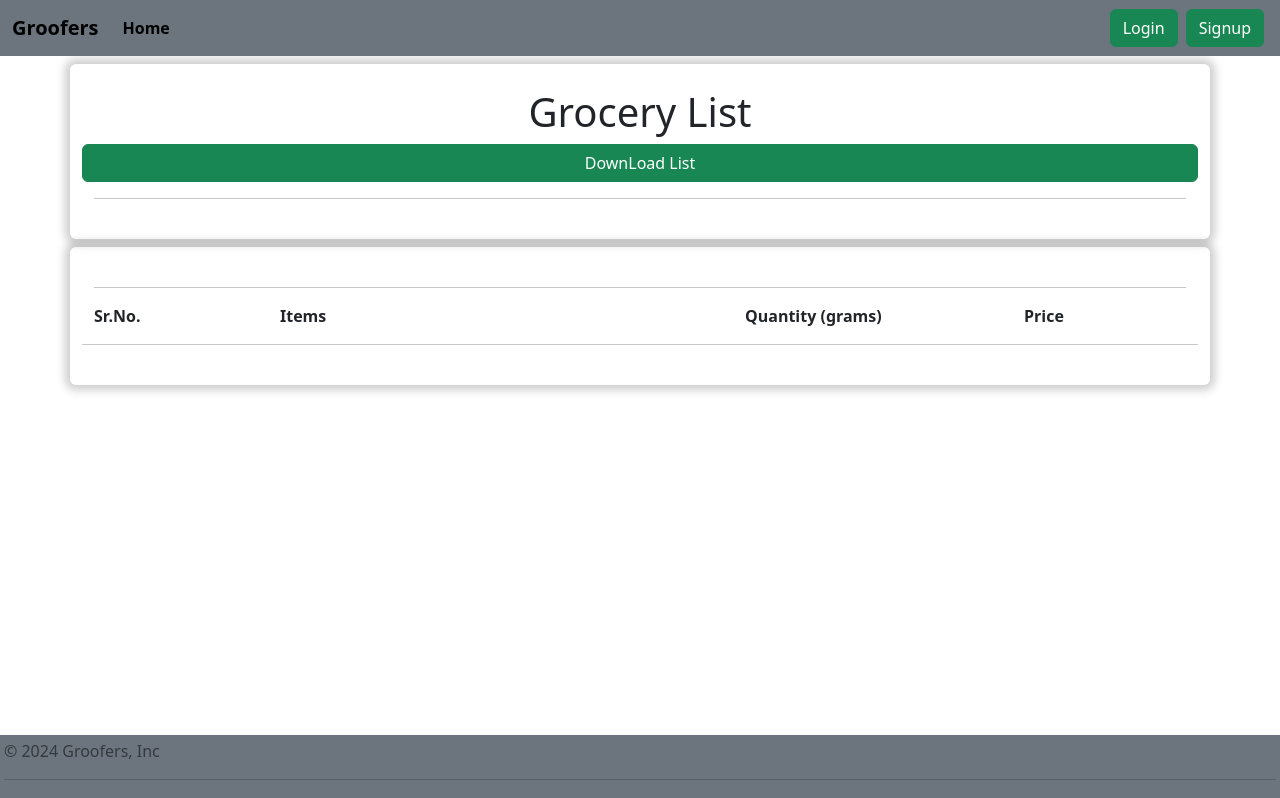
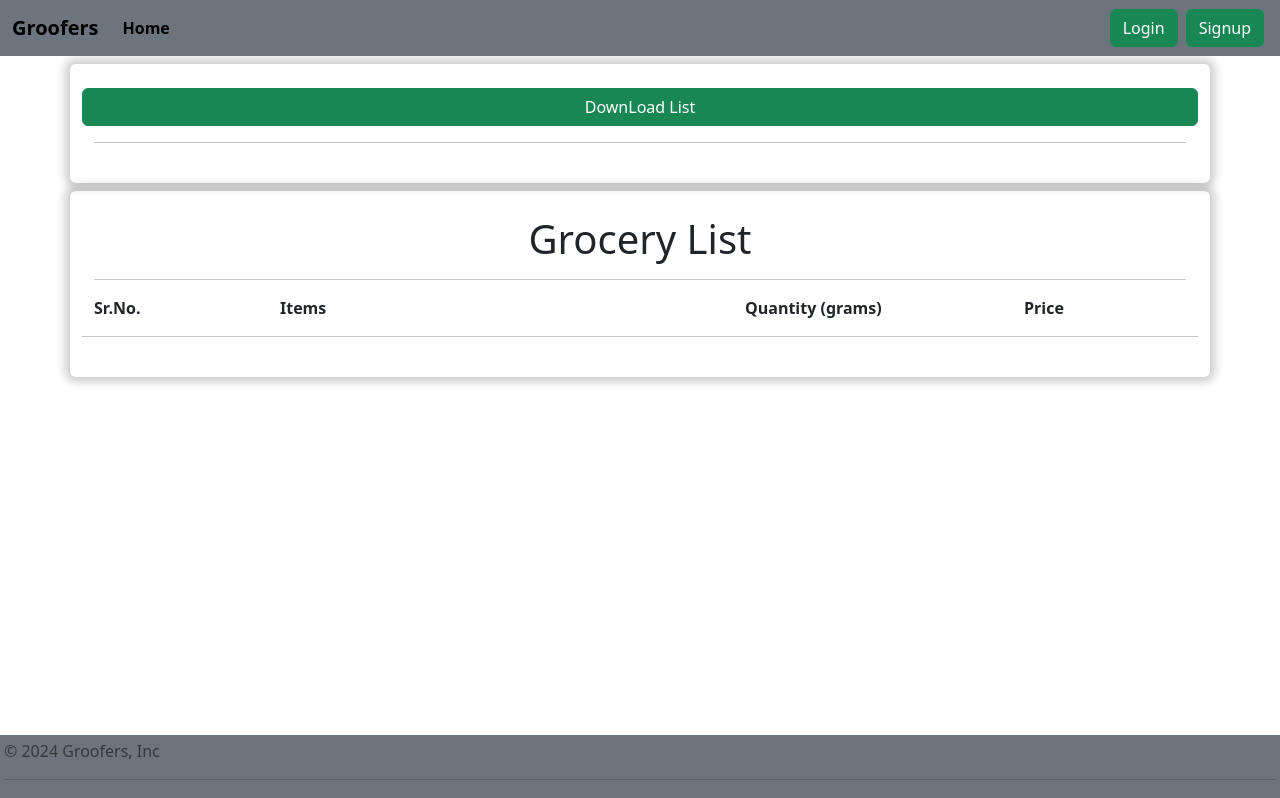
Before and after one commit to ankit142jaiswal/Grocery_List, a React (Create React App) app in the folder frontend/: page /grocerylist in a window 1280 px wide. Built offline with nearby package versions, Linux system fonts and the light colour scheme.

Commit message:
Updated Mylist

```diff
--- a/frontend/src/Screen/Grocerylist.js
+++ b/frontend/src/Screen/Grocerylist.js
@@ -7,9 +7,13 @@ export const Grocerylist = () => {
   const pdfRef = useRef()
 
   const downloadPDF = () =>{
-    document.getElementById('glh').innerHTML = 'Grocery List'
-    const input = pdfRef.current;
-    html2canvas(input).then((canvas)=>{
+
+    if (window.grocery_list.length == 0){
+        window.alert("Please Add Some Items !!")
+    }
+    else{
+        const input = pdfRef.current;
+        html2canvas(input).then((canvas)=>{
         const imgData = canvas.toDataURL('image/png');
         const pdf = new jsPDF('p', 'mm', 'a4', true);
         const pdfWidth = pdf.internal.pageSize.getWidth();
@@ -21,14 +25,16 @@ export const Grocerylist = () => {
         const imgY = 30;
         pdf.addImage(imgData, 'PNG', imgX, imgY, imgWidth * ratio, imgHeight * ratio);
         pdf.save('grocerylist');
-    });
+        });
+    window.alert('Grocery List Download Successfull !!')
+    }
   }
   return (
     <>
 
     <div className='container my-2 p-4 rounded'  ref={pdfRef}   style={{boxShadow: "0 0 10px 5px rgba(0, 0, 0, 0.2)", fontWeight: "bold"}} >
         <div className='row' >
-            <h1 className='text-center' >Grocery List</h1>
+            {/* <h1 className='text-center' >Grocery List</h1>                */}
             <button className='btn btn-success ' onClick={downloadPDF}>DownLoad List</button>
         </div>
         <hr />
@@ -37,7 +43,7 @@ export const Grocerylist = () => {
 
         <div className='row'>
             <div className=''>
-                <h1 className='text-center' id='glh'></h1>
+                <h1 className='text-center' id='glh'>Grocery List</h1>
                 <hr />
             </div>
                     <div className='col-2'>
--- a/frontend/src/Screen/Mylist.js
+++ b/frontend/src/Screen/Mylist.js
@@ -12,7 +12,7 @@ function Mylist() {
           }
       })
       response  = await response.json();
-      console.log(response[2])
+      setOrder_list(response[2])
 
   }
   useEffect(()=>{
@@ -29,8 +29,8 @@ function Mylist() {
       </div>
       <div className='container my-2 p-4 rounded' style={{boxShadow: "0 0 10px 5px rgba(0, 0, 0, 0.2)", fontWeight: "bold"}} >
           {
-            global.myorder_list.length != 0 ?
-            global.myorder_list.map((items,index)=>{
+            order_list.length != 0 ?
+            order_list.map((items,index)=>{
               return  (
                   <div className="btn col-12 m-1" style={{boxShadow: "0 0 10px 5px rgba(0, 0, 0, 0.2)", fontWeight: "bold"}}>
                     <div className='row m-0'>
@@ -64,7 +64,7 @@ function Mylist() {
                   </div>
               )
             }):
-            <div className='text-center'> No Previous Order</div>
+            <div className='text-center'> No Previous Order </div>
           }
       </div>
     </div>
```
